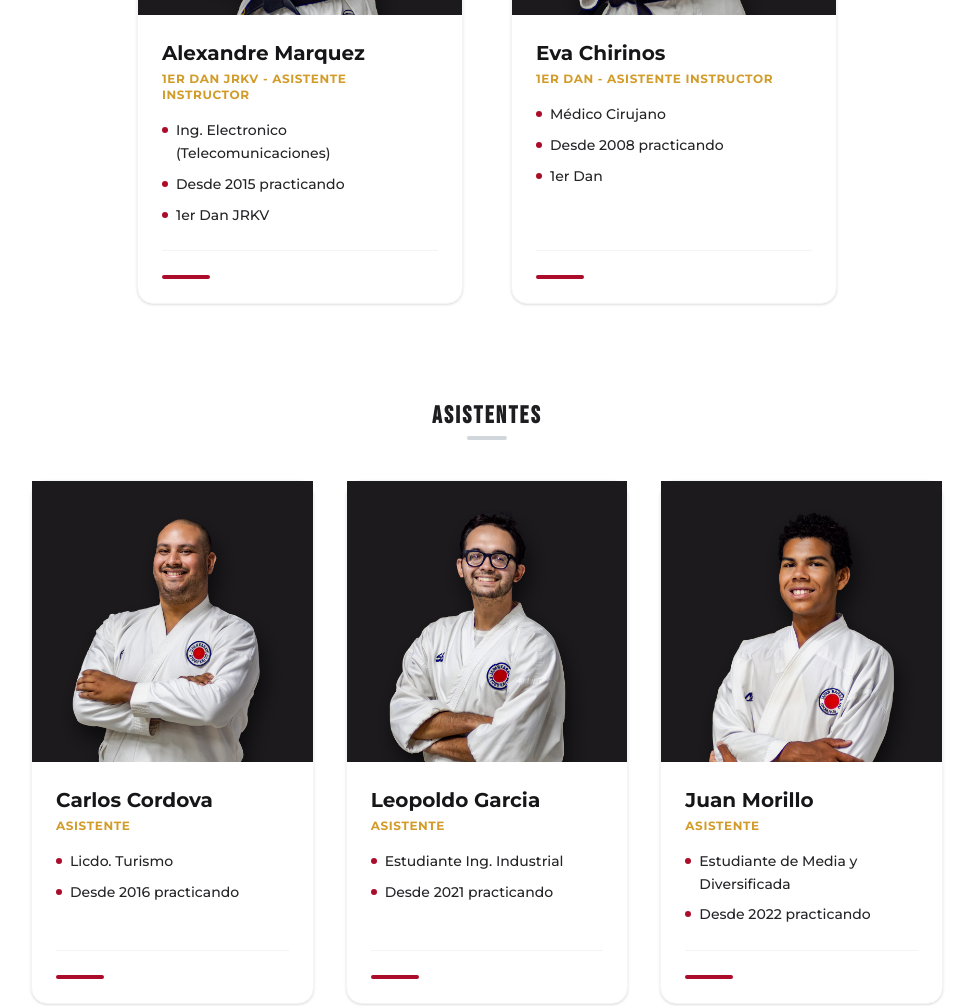
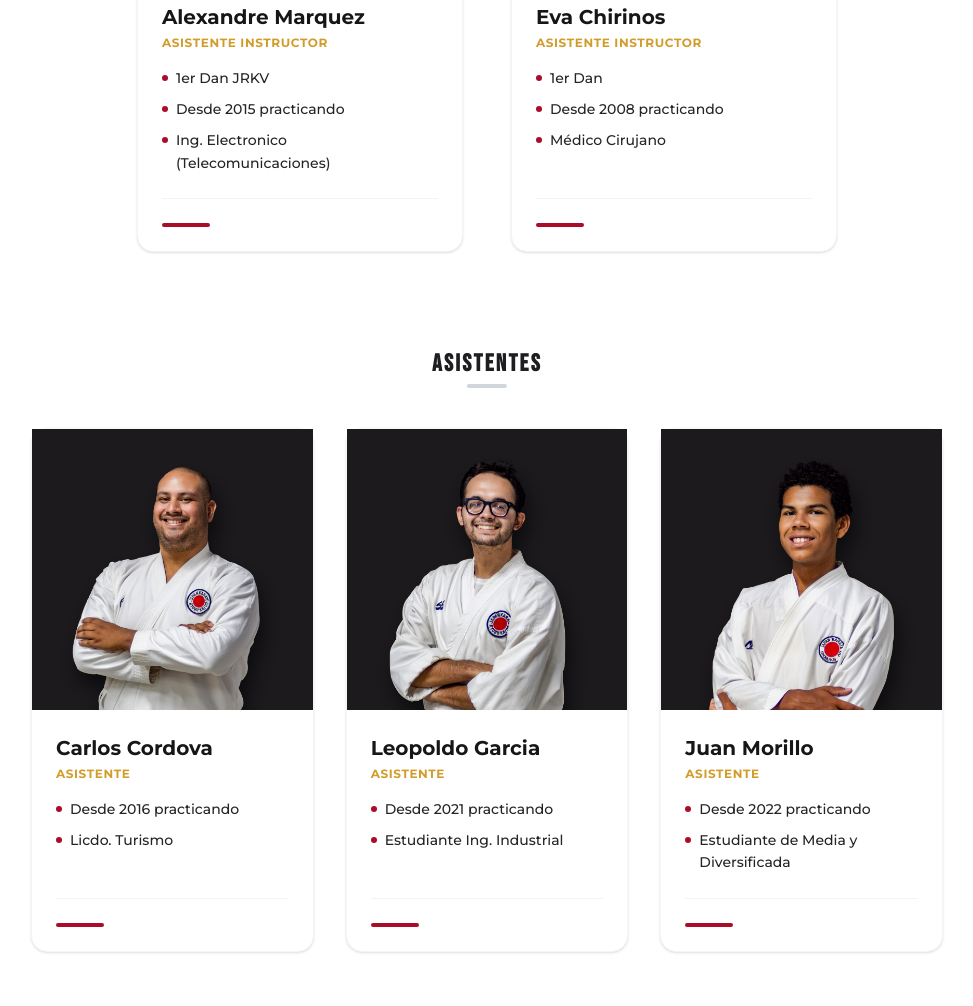
Before and after one commit to alexxowo/minarai-landing, an Astro site: page / in a window 1280 px wide. Shown: the part 7118-8124 px from the top of the page, without its empty margins (153-1126 px from the left). Built offline with nearby package versions, Linux system fonts and the light colour scheme; Astro itself is replaced by a stand-in of ours.

Commit message:
fix titles

```diff
--- a/src/components/Team.astro
+++ b/src/components/Team.astro
@@ -13,12 +13,11 @@ import juan from "../assets/images/team/PERFIL JUAN.png";
 const instructors = [
 	{
 		Title: "Aristides Sánchez",
-		Lead: "3er Dan JRKV - Instructor Principal",
+		Lead: "Instructor Principal",
 		Record: [
+			"3er Dan JRKV",
+			"Desde 1996 practicando",
 			"Ing. Naval",
-			"Desde 1996 practicando",
-			"Instructor principal",
-			"3er Dan JRKV",
 		],
 		image: aristides,
 	},
@@ -27,18 +26,22 @@ const instructors = [
 const shidoins = [
 	{
 		Title: "Alexandre Marquez",
-		Lead: "1er Dan JRKV - Asistente Instructor",
+		Lead: "Asistente Instructor",
 		Record: [
+			"1er Dan JRKV",
+			"Desde 2015 practicando",
 			"Ing. Electronico (Telecomunicaciones)",
-			"Desde 2015 practicando",
-			"1er Dan JRKV",
 		],
 		image: alexandre,
 	},
 	{
 		Title: "Eva Chirinos",
-		Lead: "1er Dan - Asistente Instructor",
-		Record: ["Médico Cirujano", "Desde 2008 practicando", "1er Dan"],
+		Lead: "Asistente Instructor",
+		Record: [
+			"1er Dan",
+			"Desde 2008 practicando",
+			"Médico Cirujano",
+		],
 		image: eva,
 	},
 ];
@@ -47,21 +50,24 @@ const assistants = [
 	{
 		Title: "Carlos Cordova",
 		Lead: "Asistente",
-		Record: ["Licdo. Turismo", "Desde 2016 practicando"],
+		Record: ["Desde 2016 practicando", "Licdo. Turismo"],
 		image: carlos,
 	},
 	{
 		Title: "Leopoldo Garcia",
 		Lead: "Asistente",
-		Record: ["Estudiante Ing. Industrial", "Desde 2021 practicando"],
+		Record: [
+			"Desde 2021 practicando",
+			"Estudiante Ing. Industrial",
+		],
 		image: leopoldo,
 	},
 	{
 		Title: "Juan Morillo",
 		Lead: "Asistente",
 		Record: [
+			"Desde 2022 practicando",
 			"Estudiante de Media y Diversificada",
-			"Desde 2022 practicando",
 		],
 		image: juan,
 	},
```
